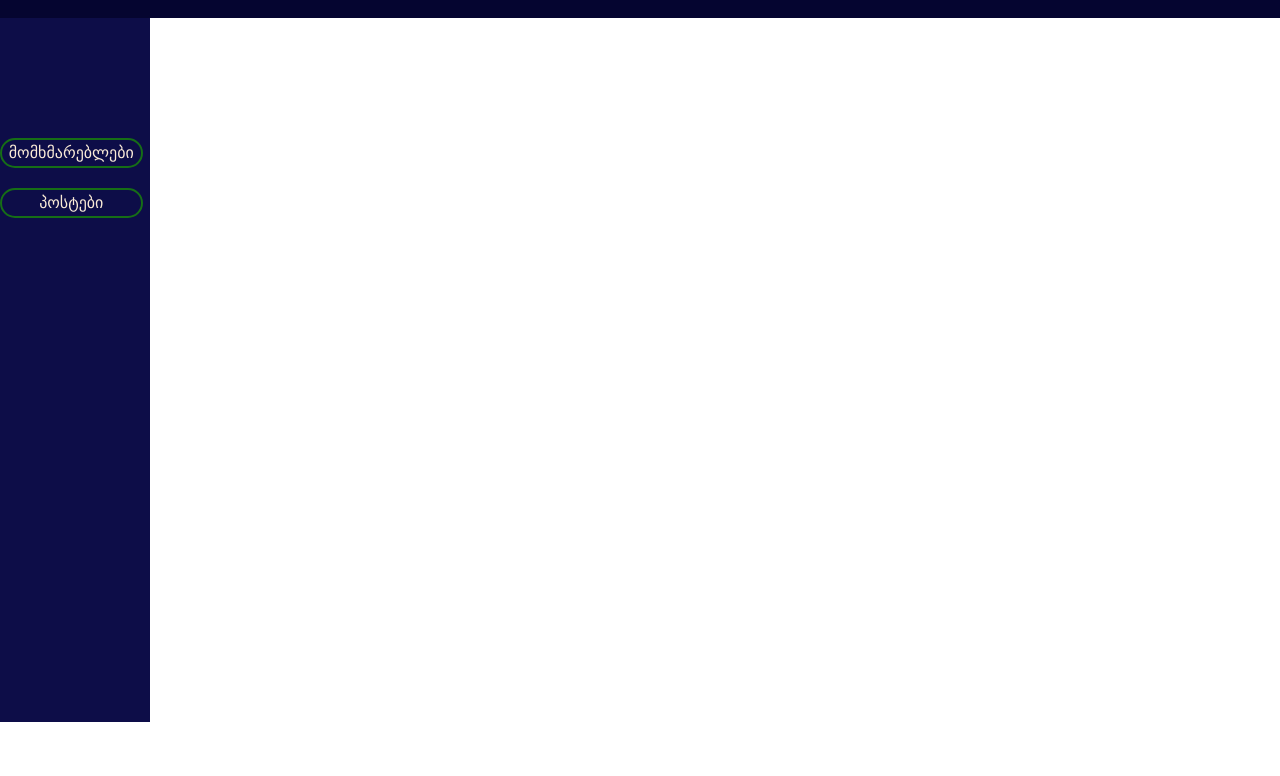
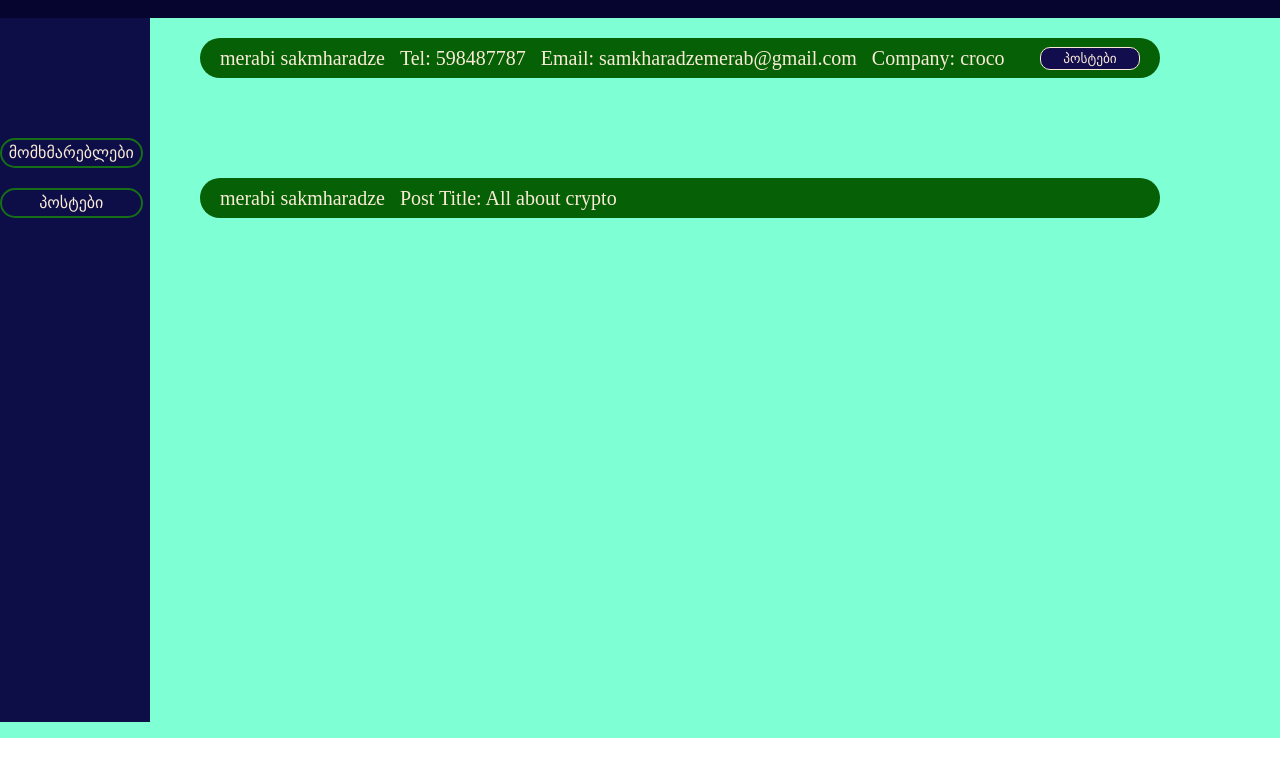
Before and after one commit to MerabSamkharadze/croco-task, a plain HTML site: page index.html in a window 1280 px wide. Shown: the part 62-838 px from the top of the page. After the commit the page ends 800 px from the top, so only its background shows below. Drawn offline with Linux system fonts and the light colour scheme.

Commit message:
add button on users cards

```diff
--- a/css/style.css
+++ b/css/style.css
@@ -1,7 +1,3 @@
-body {
-  height: 400vh;
-}
-
 /* header */
 header {
   position: sticky;
@@ -13,6 +9,7 @@ header {
   justify-content: space-between;
   padding: 0 30px;
   height: 80px;
+  z-index: 998;
 }
 
 .logo {
@@ -40,6 +37,7 @@ nav {
   left: 0;
   top: 80px;
   color: antiquewhite;
+  z-index: 999;
 }
 
 .btn {
@@ -59,3 +57,57 @@ nav {
   border: 2px solid rgba(22, 110, 22, 0.564);
   background-color: rgb(21, 21, 122);
 }
+
+/* table */
+.table {
+  width: 100%;
+  background-color: aquamarine;
+  position: absolute;
+  top: 0;
+  height: 100%;
+}
+.users_ul {
+  width: 75%;
+  margin-top: 100px;
+  margin-left: 200px;
+  /* display: none; */
+}
+.posts_ul {
+  width: 75%;
+  margin-top: 100px;
+  margin-left: 200px;
+}
+
+li {
+  width: 100%;
+  height: 40px;
+  border-radius: 20px;
+  background-color: rgb(6, 96, 6);
+  color: antiquewhite;
+  font-size: 20px;
+  display: flex;
+  align-items: center;
+  padding: 5px 20px;
+  margin-top: 5px;
+  position: relative;
+}
+li span {
+  margin-left: 15px;
+}
+
+button {
+  width: 100px;
+  padding: 3px 5px;
+  border-radius: 10px;
+  background-color: rgb(18, 13, 77);
+  border: 1px solid antiquewhite;
+  color: antiquewhite;
+  cursor: pointer;
+  position: absolute;
+  right: 20px;
+}
+button:hover {
+  color: rgb(3, 3, 51);
+  background-color: antiquewhite;
+  border: 1px solid rgb(3, 3, 51);
+}
--- a/index.html
+++ b/index.html
@@ -18,6 +18,26 @@
         <div class="posts btn">პოსტები</div>
       </div>
     </nav>
+    <div class="table">
+      <ul class="users_ul active">
+        <li>
+          <div class="name">merabi sakmharadze</div>
+          <div class="mobile_number"><span>Tel: </span>598487787</div>
+          <div class="email">
+            <span>Email: </span>samkharadzemerab@gmail.com
+          </div>
+          <div class="company"><span>Company: </span>croco</div>
+          <button>პოსტები</button>
+        </li>
+      </ul>
+      <ul class="posts_ul">
+        <li>
+          <div class="name">merabi sakmharadze</div>
+
+          <div class="title"><span>Post Title: </span>All about crypto</div>
+        </li>
+      </ul>
+    </div>
 
     <script src="script.js"></script>
   </body>
```
